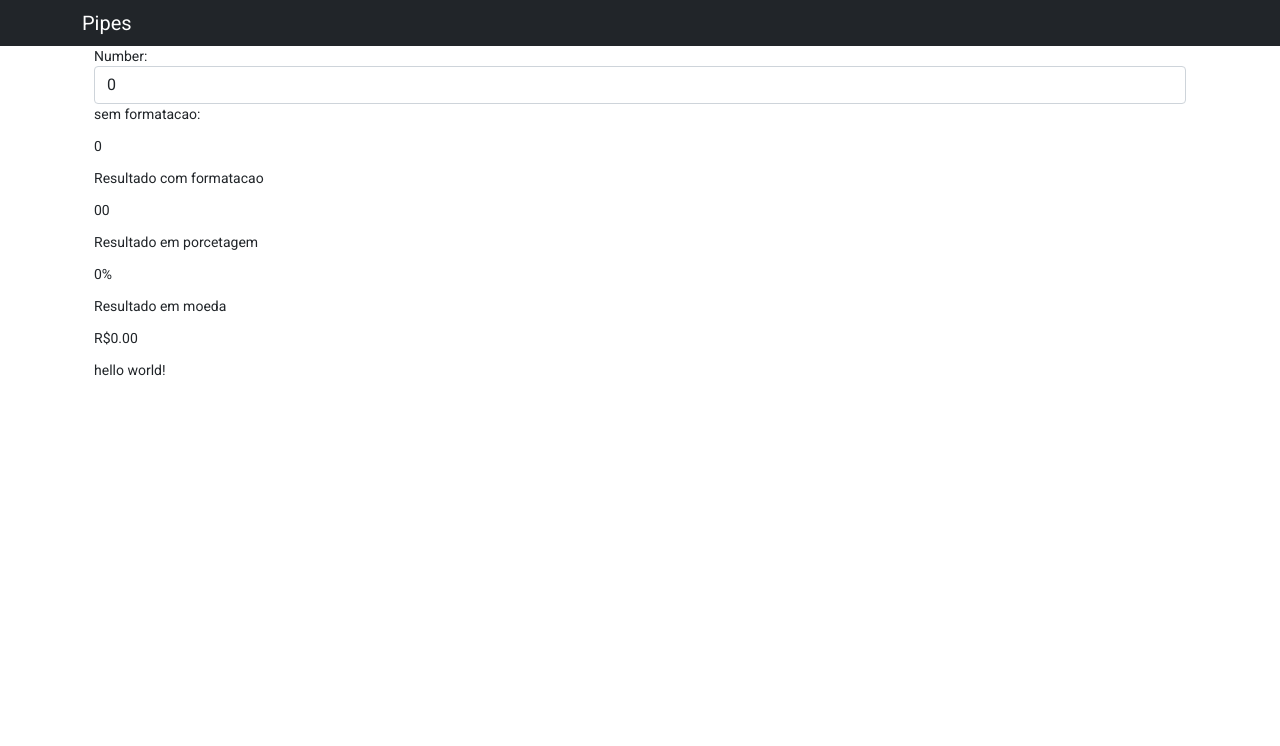
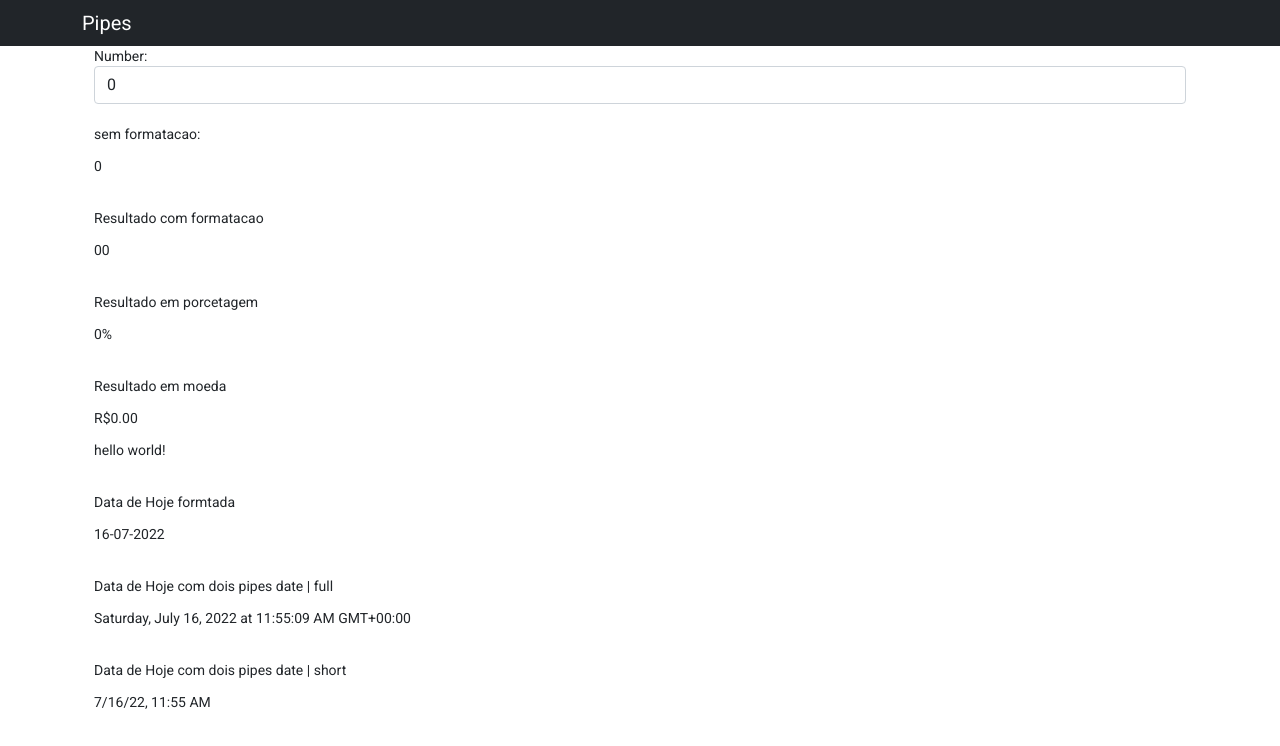
Before and after one commit to 740fernando/criacao-de-pipes-angular, an Angular app in the folder workspace/projeto-pipe/: page /pipes in a window 1280 px wide. Shown: the top 746 px of the page. Built offline with nearby package versions, Linux system fonts and the light colour scheme.

Commit message:
Encadeando pipes - Parte 1

```diff
--- a/workspace/projeto-pipe/src/app/pages/pipes-example/pipes-example.component.html
+++ b/workspace/projeto-pipe/src/app/pages/pipes-example/pipes-example.component.html
@@ -1,19 +1,29 @@
 <div class="form-group">
     <label for="number">Number:</label>
     <input type="text" name="number" [(ngModel)]="number" class="form-control" id="number">
+    <br>
 </div>
 
 <div class="">
     <p>sem formatacao: </p>
     <p>{{number | number}}</p>
-
+    <br>
     <p>Resultado com formatacao </p>
     <p>{{number | number:'2.0-1'}}</p>
-
+    <br>
     <p>Resultado em porcetagem </p>
     <p>{{number | percent}}</p>
-
+    <br>
     <P>Resultado em moeda</P>
     <p>{{number | currency : 'BRL'}}</p>
     <p>{{text | lowercase}}</p>
+    <br>
+    <p>Data de Hoje formtada</p>
+    <p>{{date | date:'dd-MM-YYYY' }}</p>
+    <br>
+    <p>Data de Hoje com dois pipes date | full</p>
+    <p>{{date | date:'full'}}</p>
+    <br>
+    <p>Data de Hoje com dois pipes date | short</p>
+    <p>{{date | date:'short'}}</p>
 </div>
--- a/workspace/projeto-pipe/src/app/pages/pipes-example/pipes-example.component.ts
+++ b/workspace/projeto-pipe/src/app/pages/pipes-example/pipes-example.component.ts
@@ -11,18 +11,9 @@ import { Component, OnInit } from '@angular/core';
 export class PipesExampleComponent implements OnInit {
   number = 0;
   text = 'hello world!';
-  date = new Date;
-  pessoa = {
-    nome: 'Fernando',
-    idade: '30',
-    profissao: 'Instrutor'
-  };
-  nomes = ['Ivonaldo', 'ana', 'maria'];
-  nomesPromisse: any;
-  nomes$: any;
+  date =new Date();
 
-  constructor(private upperCasePipe: UpperCasePipe) {
-  }
+  constructor(private upperCasePipe: UpperCasePipe){}
 
   ngOnInit(): void {
     this.text = this.upperCasePipe.transform(this.text)
@@ -32,19 +23,4 @@ export class PipesExampleComponent implements OnInit {
     this.text = 'novo texto';
   }
 
-  add(text: string) {
-    this.nomes.push(text);
-  }
-
-  addToPromisse(text: string) {
-    this.nomes.push(text);
-    this.nomesPromisse = new Promise((resolve, reject) => {
-      setTimeout(() => resolve(this.nomes), 2000)
-    })
-  }
-
-  addToObservable(text: string) {
-    this.nomes.push(text);
-    this.nomes$ = interval(2000).pipe(map(valor => this.nomes));
-  }
 }
```
